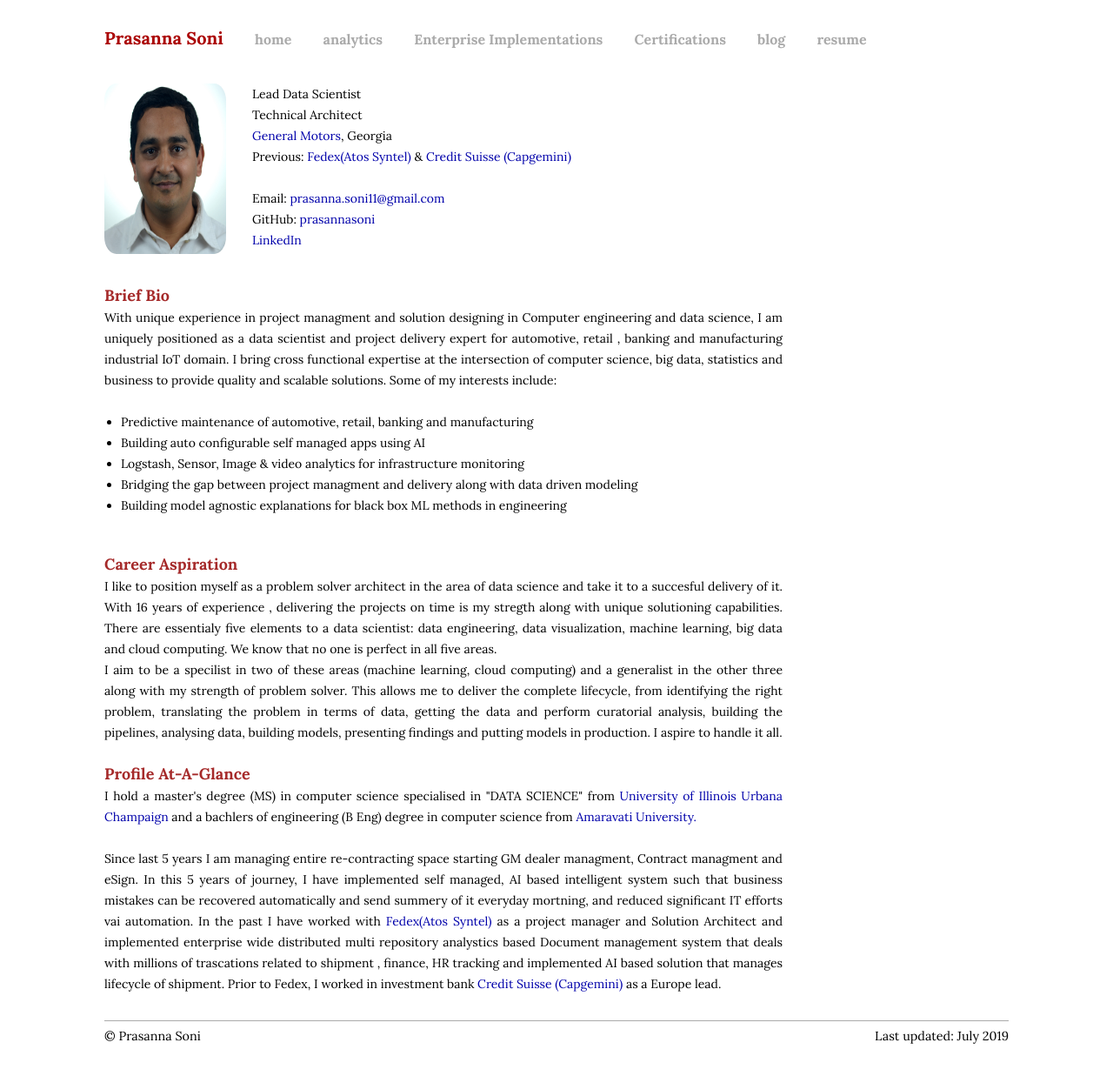
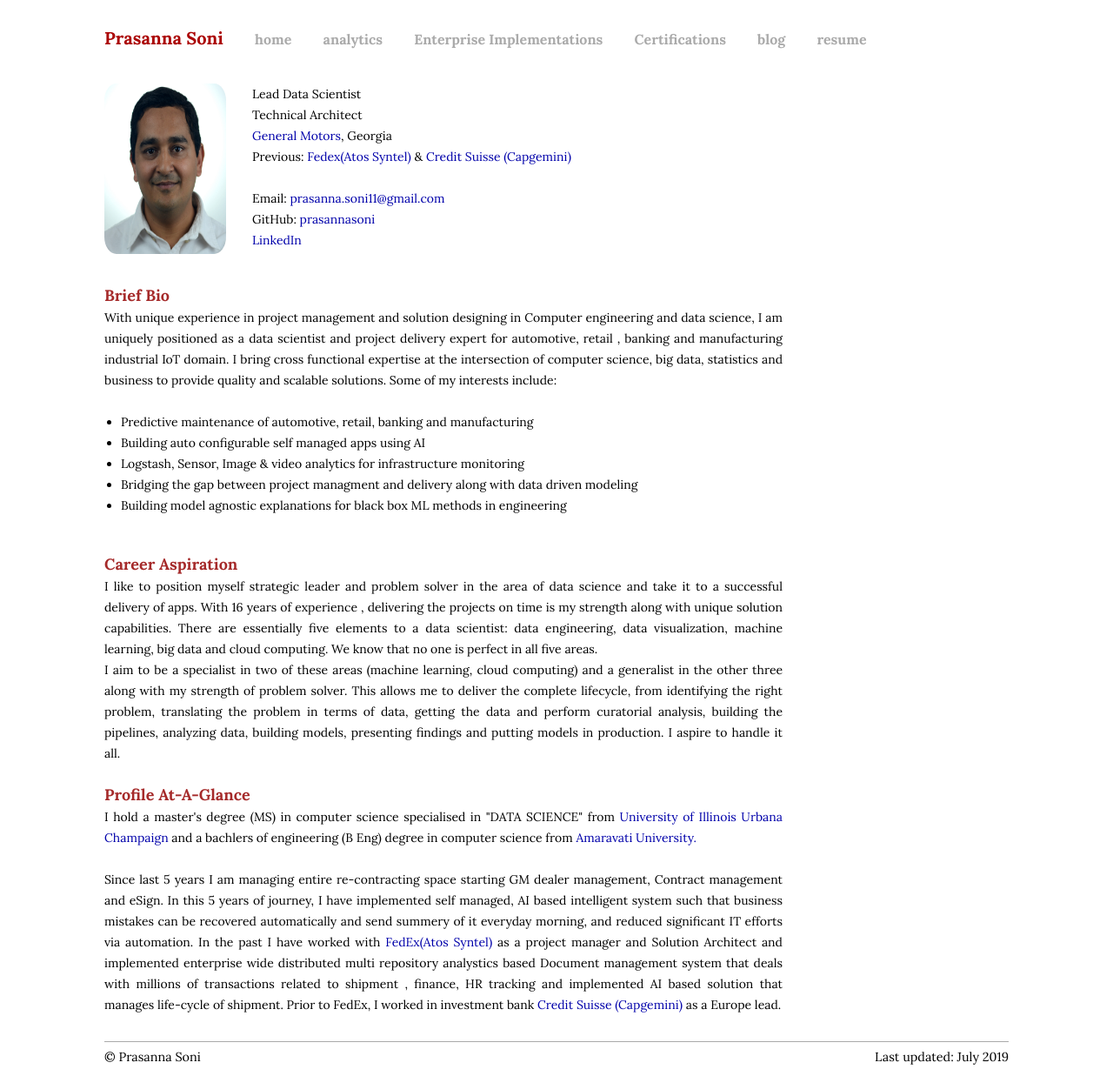
Before and after one commit to pnsoni3/prasannasoni, a Jekyll site: the page built from index.md, in a window 1280 px wide. Shown: the whole page at 87% size. Built offline with Jekyll 4.4.1, drawn with Linux system fonts in a browser that asks for light colours; before the commit the page ends 1213 px from its top, so only the background shows below that.

Commit message:
updated resume

```diff
--- a/_layouts/home.html
+++ b/_layouts/home.html
@@ -26,7 +26,7 @@
 
               <div class="homecontent">
                 <b><span style="color:brown"><font size="4">Brief Bio</font></span></b> <br>
-                With unique experience in project managment and solution designing in Computer engineering and data science, I am uniquely positioned as a data scientist and project delivery expert for automotive, retail , banking and manufacturing industrial IoT domain. I bring cross functional expertise at the intersection of computer science, big data, statistics and business to provide quality and scalable solutions. Some of my interests include:
+                With unique experience in project management and solution designing in Computer engineering and data science, I am uniquely positioned as a data scientist and project delivery expert for automotive, retail , banking and manufacturing industrial IoT domain. I bring cross functional expertise at the intersection of computer science, big data, statistics and business to provide quality and scalable solutions. Some of my interests include:
                 <br>
                 <br>
                 <ul>
@@ -38,7 +38,7 @@
                 </ul>
                 <br>
                 <b><span style="color:brown"><font size="4">Career Aspiration</font></span></b> <br>
-                I like to position myself as a problem solver architect in the area of data science and take it to a succesful delivery of it. With 16 years of experience , delivering the projects on time is my stregth along with unique solutioning capabilities. There are essentialy five elements to a data scientist: data engineering, data visualization, machine learning, big data and cloud computing. We know that no one is perfect in all five areas.<br> I aim to be a specilist in two of these areas (machine learning, cloud computing) and a generalist in the other three along with my strength of problem solver. This allows me to deliver the complete lifecycle, from identifying the right problem, translating the problem in terms of data, getting the data and perform curatorial analysis, building the pipelines, analysing data, building models, presenting findings and putting models in production. I aspire to handle it all.
+                I like to position myself strategic leader and problem solver in the area of data science and take it to a successful delivery of apps. With 16 years of experience , delivering the projects on time is my strength along with unique solution capabilities. There are essentially five elements to a data scientist: data engineering, data visualization, machine learning, big data and cloud computing. We know that no one is perfect in all five areas.<br> I aim to be a specialist in two of these areas (machine learning, cloud computing) and a generalist in the other three along with my strength of problem solver. This allows me to deliver the complete lifecycle, from identifying the right problem, translating the problem in terms of data, getting the data and perform curatorial analysis, building the pipelines, analyzing data, building models, presenting findings and putting models in production. I aspire to handle it all.
                 <br>
                 <br>
 
@@ -46,7 +46,7 @@
                 I hold a master's degree (MS) in computer science specialised in "DATA SCIENCE" from <a href="http://illinois.edu/">University of Illinois Urbana Champaign</a> and a bachlers of engineering (B Eng) degree in computer science from <a href="https://www.sgbau.ac.in/">Amaravati University.</a>
                 <br>
                 <br>
-                Since last 5 years I am managing entire re-contracting space starting GM dealer managment, Contract managment and eSign. In this 5 years of journey, I have implemented self managed, AI based intelligent system such that business mistakes can be recovered automatically and send summery of it everyday mortning, and reduced significant IT efforts vai automation. In the past I have worked with <a href="https://www.atos-syntel.net/">Fedex(Atos Syntel) </a> as a project manager and Solution Architect and implemented enterprise wide distributed multi repository analystics based Document management system that deals with millions of trascations related to shipment , finance, HR tracking and implemented AI based solution that manages lifecycle of shipment. Prior to Fedex, I worked in investment bank <a href="https://www.capgemini.com/us-en/">Credit Suisse (Capgemini)</a> as a Europe lead.
+                Since last 5 years I am managing entire re-contracting space starting GM dealer management, Contract management and eSign. In this 5 years of journey, I have implemented self managed, AI based intelligent system such that business mistakes can be recovered automatically and send summery of it everyday morning, and reduced significant IT efforts via automation. In the past I have worked with <a href="https://www.atos-syntel.net/">FedEx(Atos Syntel) </a> as a project manager and Solution Architect and implemented enterprise wide distributed multi repository analystics based Document management system that deals with millions of transactions related to shipment , finance, HR tracking and implemented AI based solution that manages life-cycle of shipment. Prior to FedEx, I worked in investment bank <a href="https://www.capgemini.com/us-en/">Credit Suisse (Capgemini)</a> as a Europe lead.
               </div>
             </div>
             <div class="sidebar"></div>
```
Also changed, not shown: 1 other file.
